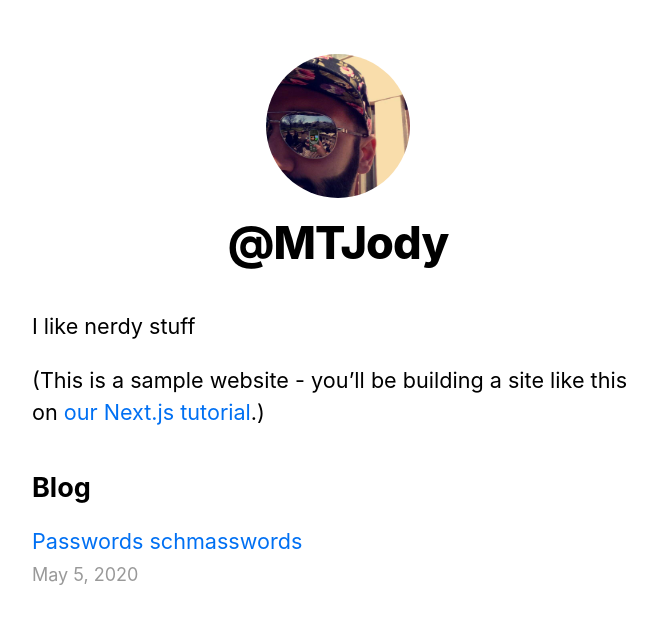
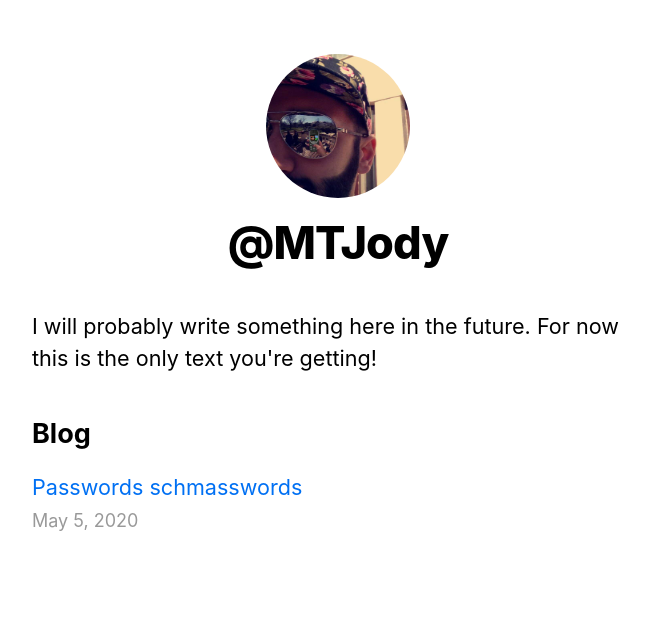
Before and after one commit to MTjody/ssr-playground, a Next.js app: page / in a window 1280 px wide. Shown: the top 624 px of the page, without its empty margins (302-959 px from the left). Built offline with nearby package versions, Linux system fonts and the light colour scheme.

Commit message:
Great intro

```diff
--- a/pages/index.js
+++ b/pages/index.js
@@ -26,11 +26,7 @@ export default function Home({ allPostsData }) {
         <title>{siteTitle}</title>
       </Head>
       <section className={utilStyles.headingMd}>
-        <p>I like nerdy stuff</p>
-        <p >
-          (This is a sample website - you’ll be building a site like this on{' '}
-          <a href="https://nextjs.org/learn">our Next.js tutorial</a>.)
-        </p>
+        <p>I will probably write something here in the future. For now this is the only text you're getting!</p>
       </section>
       <section className={`${utilStyles.headingMd} ${utilStyles.padding1px}`}>
         <h2 className={utilStyles.headingLg}>Blog</h2>
```
